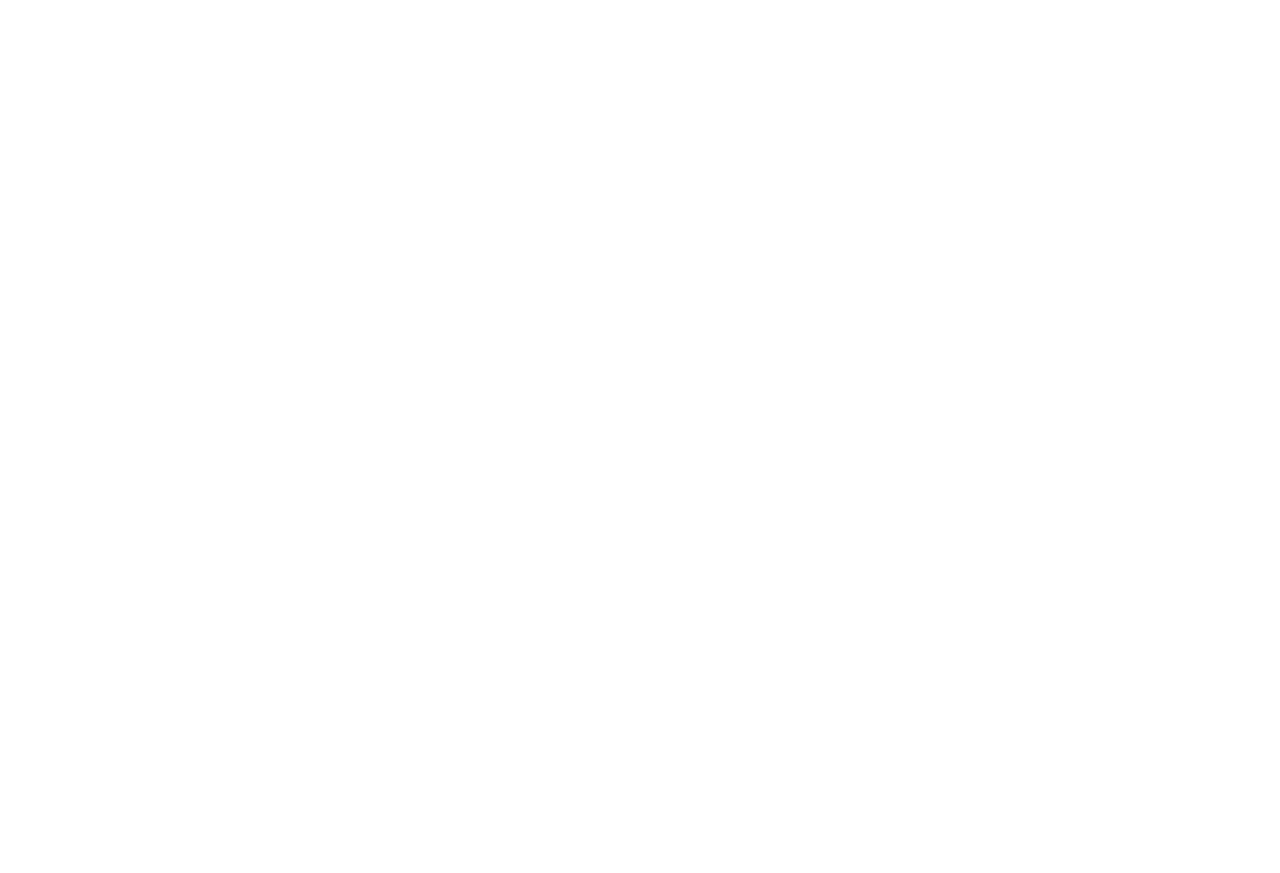
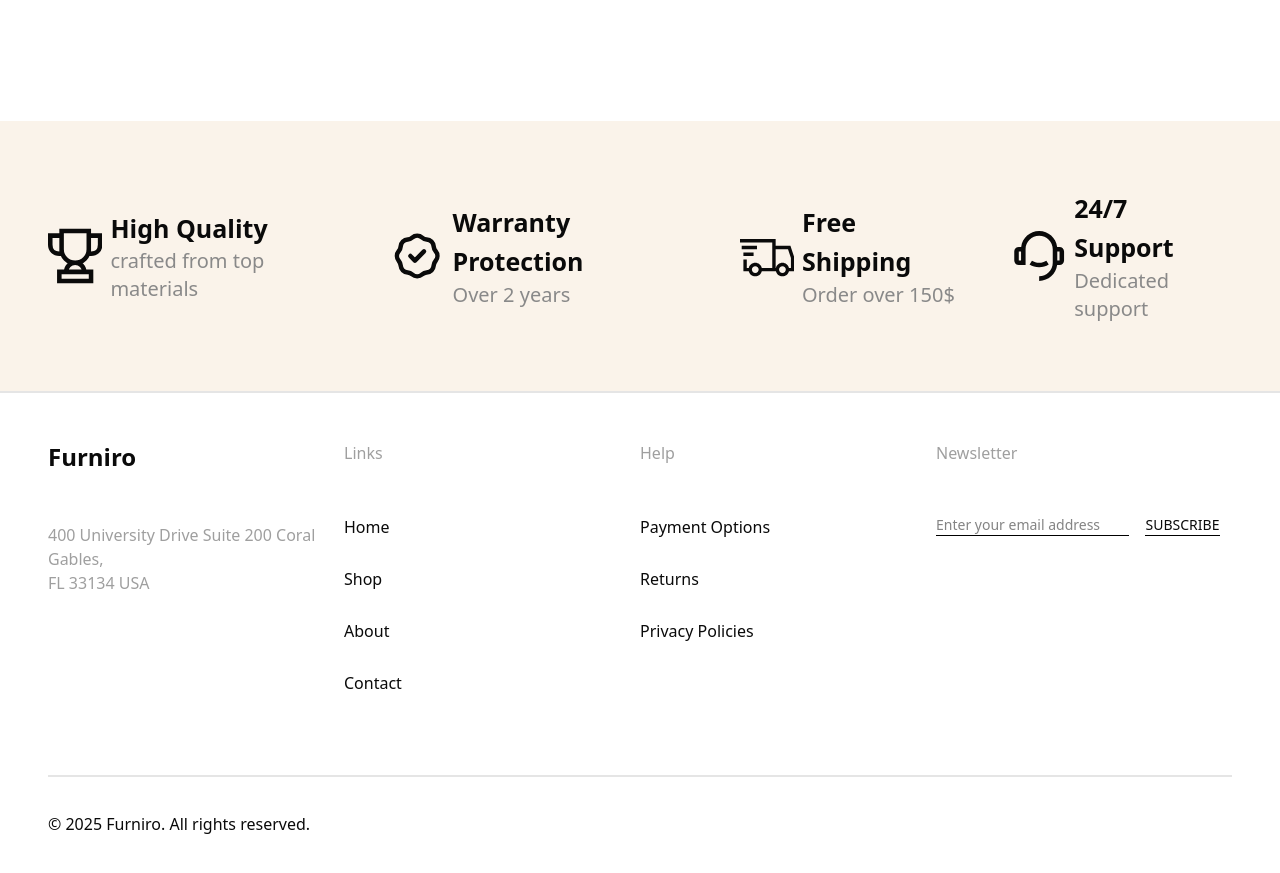
Before and after one commit to ShinobiKoda/furniro, a Next.js app: page /checkout in a window 1280 px wide. Shown: the part 1886-2759 px from the top of the page. Before the commit the page ends 2007 px from the top, so only its background shows below. Built offline with nearby package versions, Linux system fonts and the light colour scheme.

Commit message:
feat: add Services and Footer components to Checkout for improved layout

```diff
--- a/src/components/Checkout.tsx
+++ b/src/components/Checkout.tsx
@@ -10,6 +10,8 @@ import {
   fadeIn,
 } from "./animations/motion";
 import Image from "next/image";
+import { Services } from "./Services";
+import { Footer } from "./Footer";
 
 export function Checkout() {
   return (
@@ -381,6 +383,13 @@ export function Checkout() {
           </motion.div>
         </div>
       </motion.div>
+
+      <div>
+        <Services />
+      </div>
+
+      <Footer />
+
     </div>
   );
 }
```
